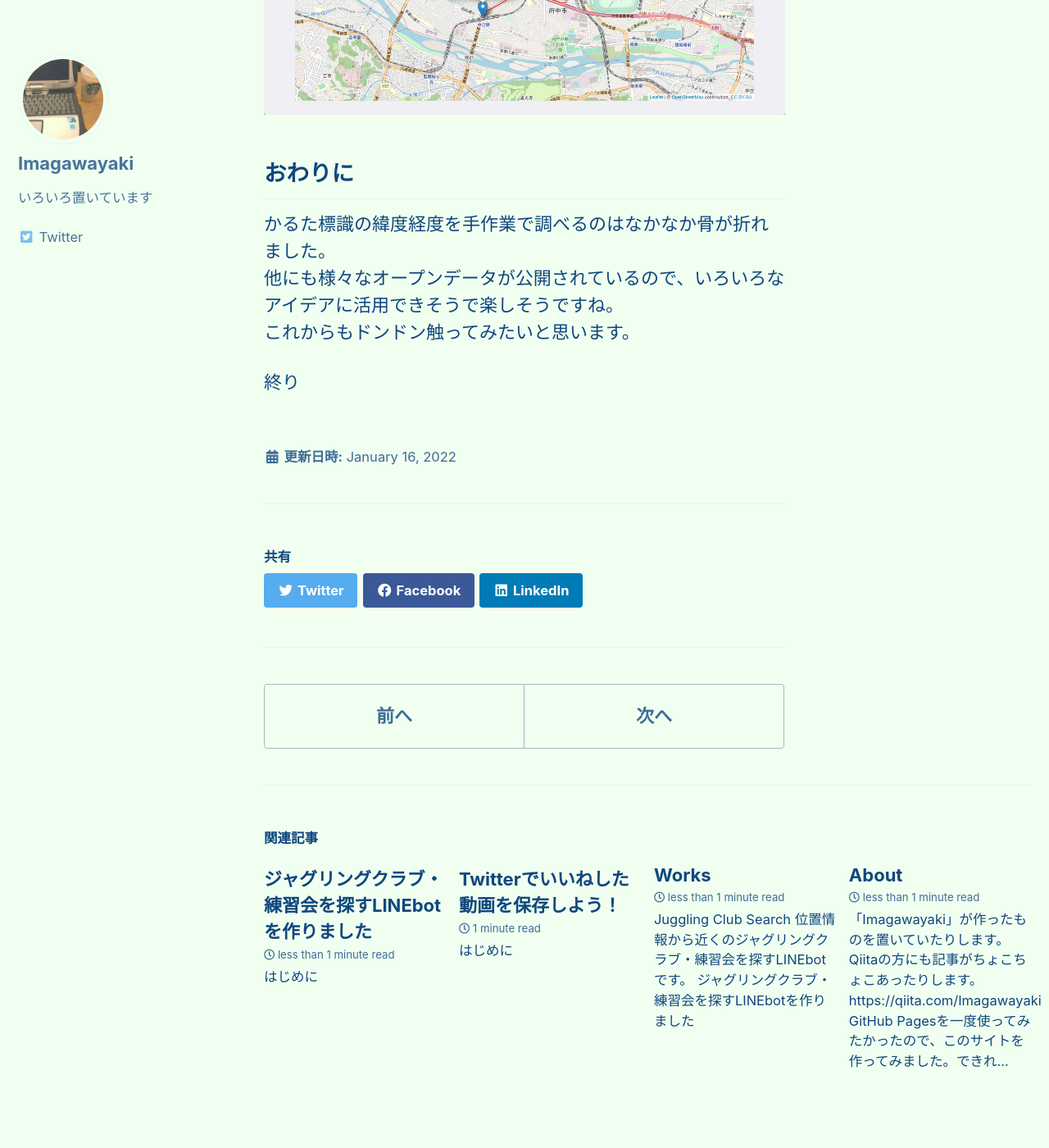
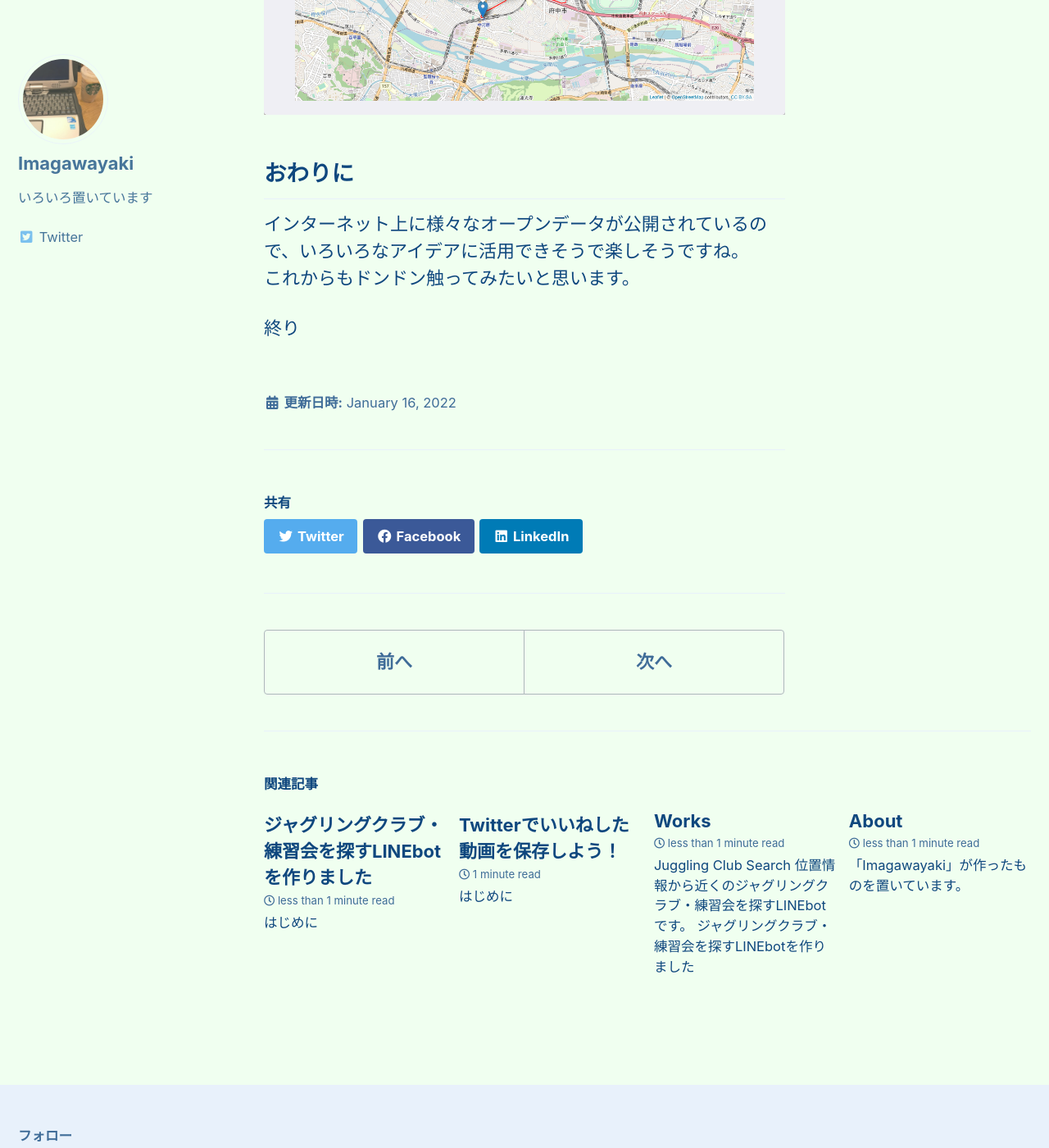
Before and after one commit to mono-oki/goya, a Jekyll site: the page built from _posts/2022-01-16-karuta-walk.md, in a window 1280 px wide and 1400 px high, scrolled down 4934 px. Shown: the whole window at 82% size. Built offline with Jekyll 4.4.1, drawn with Linux system fonts in a browser that asks for light colours; cached includes are drawn as plain includes.

Commit message:
fix pages 20231221

```diff
--- a/_posts/2021-01-01-about.md
+++ b/_posts/2021-01-01-about.md
@@ -1,4 +1 @@
-* 「Imagawayaki」が作ったものを置いていたりします。
-* Qiitaの方にも記事がちょこちょこあったりします。
-	* [https://qiita.com/Imagawayaki](https://qiita.com/Imagawayaki){:target="_blank"}
-* GitHub Pagesを一度使ってみたかったので、このサイトを作ってみました。できればこちらも使っていきたいですね。
+* 「Imagawayaki」が作ったものを置いています。
--- a/_posts/2022-01-16-karuta-walk.md
+++ b/_posts/2022-01-16-karuta-walk.md
@@ -97,8 +97,7 @@ GitHubに公開しました。
 
 ## おわりに
 
-かるた標識の緯度経度を手作業で調べるのはなかなか骨が折れました。
-他にも様々なオープンデータが公開されているので、いろいろなアイデアに活用できそうで楽しそうですね。
+インターネット上に様々なオープンデータが公開されているので、いろいろなアイデアに活用できそうで楽しそうですね。
 これからもドンドン触ってみたいと思います。
 
 終り
```
Also changed, not shown: _posts/2021-12-10-twitter-movie.md (+4 -5 lines), _posts/2022-12-03-juggling-bot.md (+1 -1 lines).
